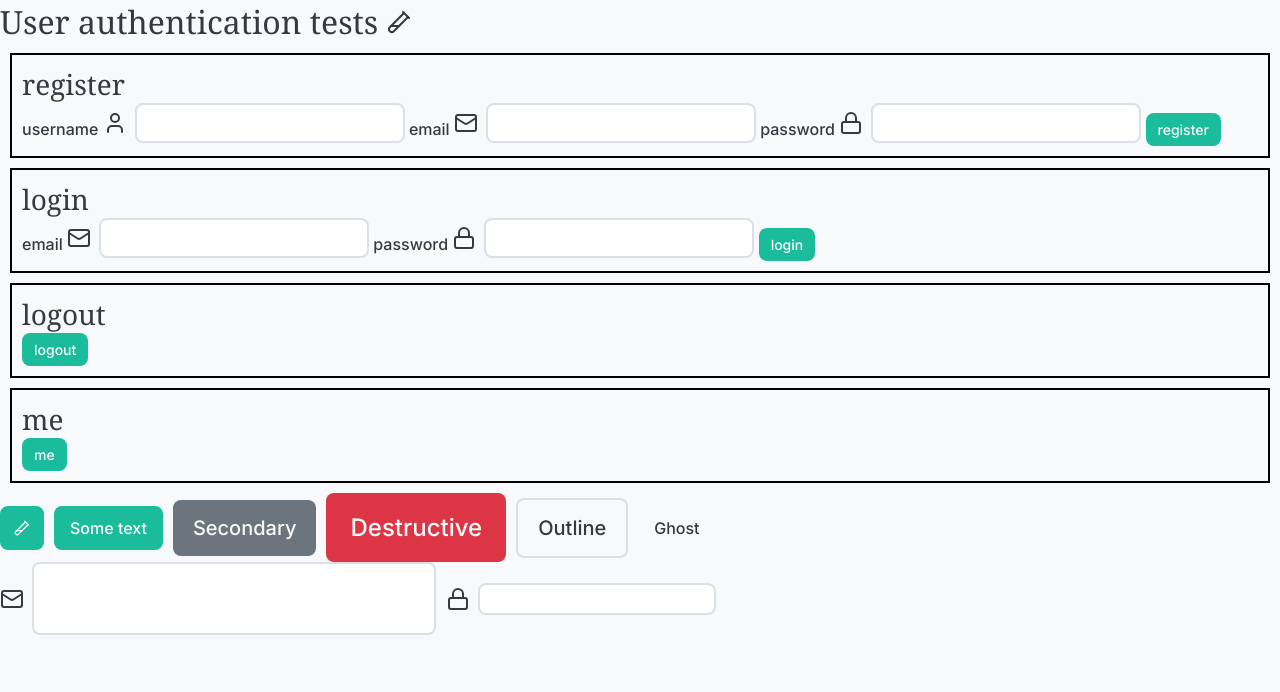
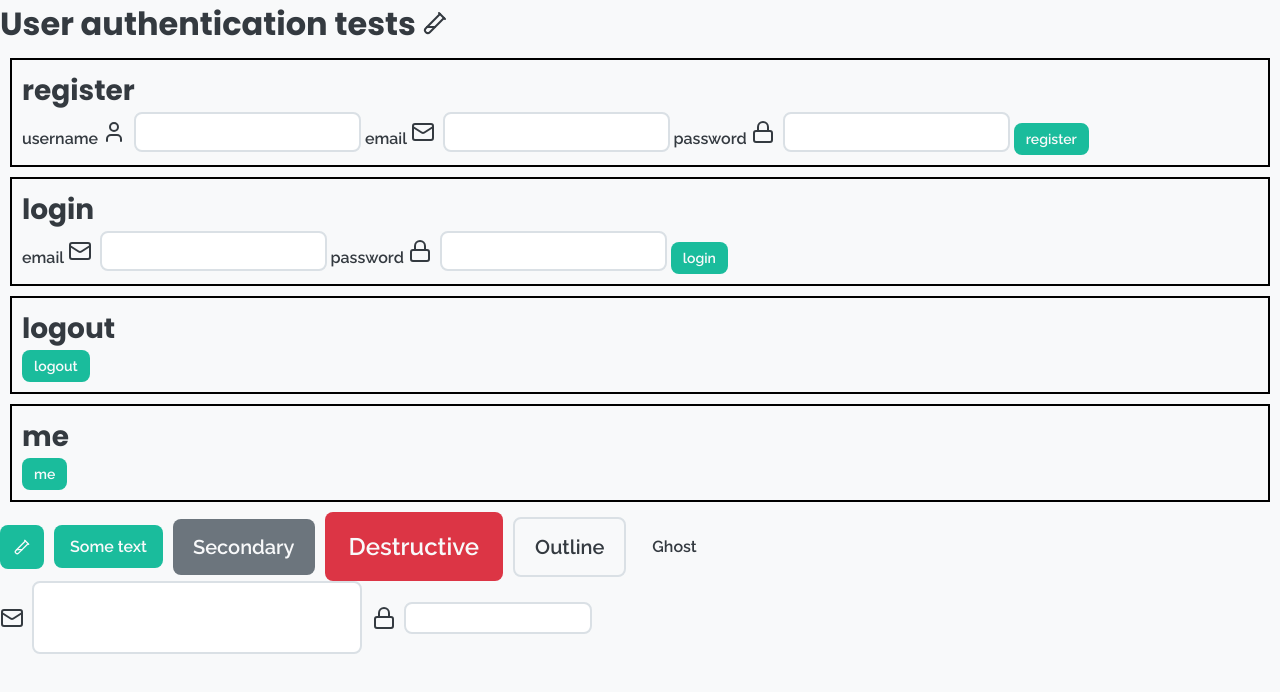
Before and after one commit to Vaalley/kohai-ui, a SvelteKit app: page / in a window 1280 px wide. Shown: the top 692 px of the page. Built offline with nearby package versions, Linux system fonts and the light colour scheme; no server answers.

Commit message:
moved from native css to scss

```diff
--- a/package.json
+++ b/package.json
@@ -18,6 +18,7 @@
 		"@sveltejs/adapter-auto": "^4.0.0",
 		"@sveltejs/kit": "^2.17.2",
 		"@sveltejs/vite-plugin-svelte": "^5.0.0",
+		"sass-embedded": "^1.86.3",
 		"svelte": "^5.20.4",
 		"svelte-check": "^4.0.0",
 		"typescript": "^5.0.0",
--- a/src/routes/+layout.svelte
+++ b/src/routes/+layout.svelte
@@ -1,7 +1,7 @@
 <script lang="ts">
-	import "../styles/reset.css";
-	import "../styles/variables.css";
-	import "../styles/global.css";
+	import "../styles/reset.scss";
+	import "../styles/variables.scss";
+	import "../styles/global.scss";
 	let { children } = $props();
 </script>
 
--- a/src/styles/global.css
+++ b/src/styles/global.scss
@@ -1,8 +1,7 @@
 /* using this: */
 /* https://github.com/frontaid/natural-selection */
 
-@import url("https://fonts.googleapis.com/css2?family=Inter:ital,opsz,wght@0,14..32,100..900;1,14..32,100..900&display=swap");
-@import url("https://fonts.googleapis.com/css2?family=Inter:ital,opsz,wght@0,14..32,100..900;1,14..32,100..900&family=Noto+Serif:ital,wght@0,100..900;1,100..900&display=swap");
+@import url('https://fonts.googleapis.com/css2?family=Poppins:ital,wght@0,100;0,200;0,300;0,400;0,500;0,600;0,700;0,800;0,900;1,100;1,200;1,300;1,400;1,500;1,600;1,700;1,800;1,900&family=Raleway:ital,wght@0,100..900;1,100..900&display=swap');
 
 /* * * * * * * * * * * * * * * * * * * * * * * * * * * * * * * * * * * * * * * *
 Universal
@@ -12,9 +11,9 @@
 pseudo-elements). One common use of this selector is to apply a custom
 `box-sizing`. */
 *, *::before, *::after {
-	font-family: "Inter", sans-serif;
+	font-family: "Raleway", sans-serif;
+	font-weight: 600;
 	font-size: var(--font-size-md);
-	font-weight: var(--font-weight-normal);
 }
 
 /* * * * * * * * * * * * * * * * * * * * * * * * * * * * * * * * * * * * * * * *
@@ -33,7 +32,8 @@
 * * * * * * * * * * * * * * * * * * * * * * * * * * * * * * * * * * * * * * * */
 
 h1, h2, h3, h4, h5, h6 {
-	font-family: "Noto Serif", serif;
+	font-family: "Poppins", serif;
+	font-weight: 700;
 }
 h1 {
 	font-size: var(--font-size-3xl);
```
Also changed, not shown: src/styles/reset.scss (renamed from src/styles/reset.css), src/styles/variables.scss (renamed from src/styles/variables.css), 1 other file (tests, documents, lock files or other folders).
